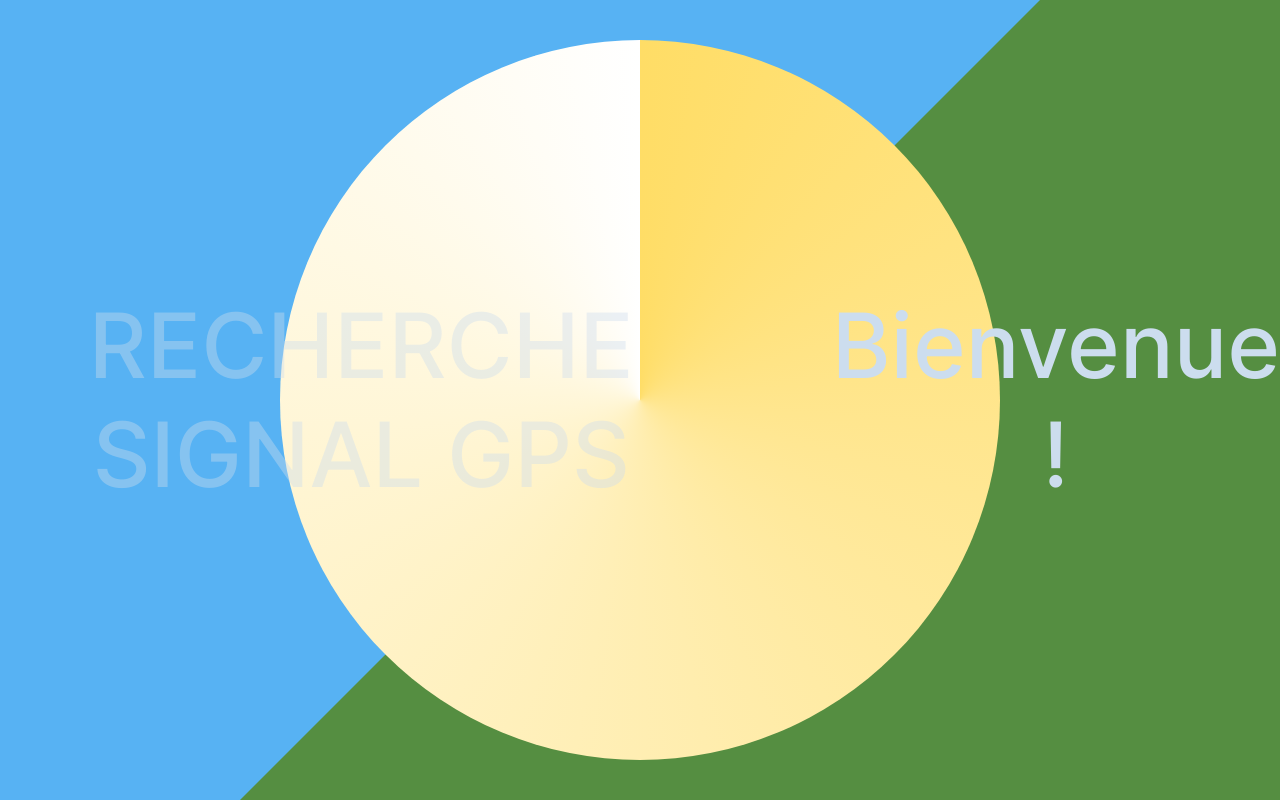
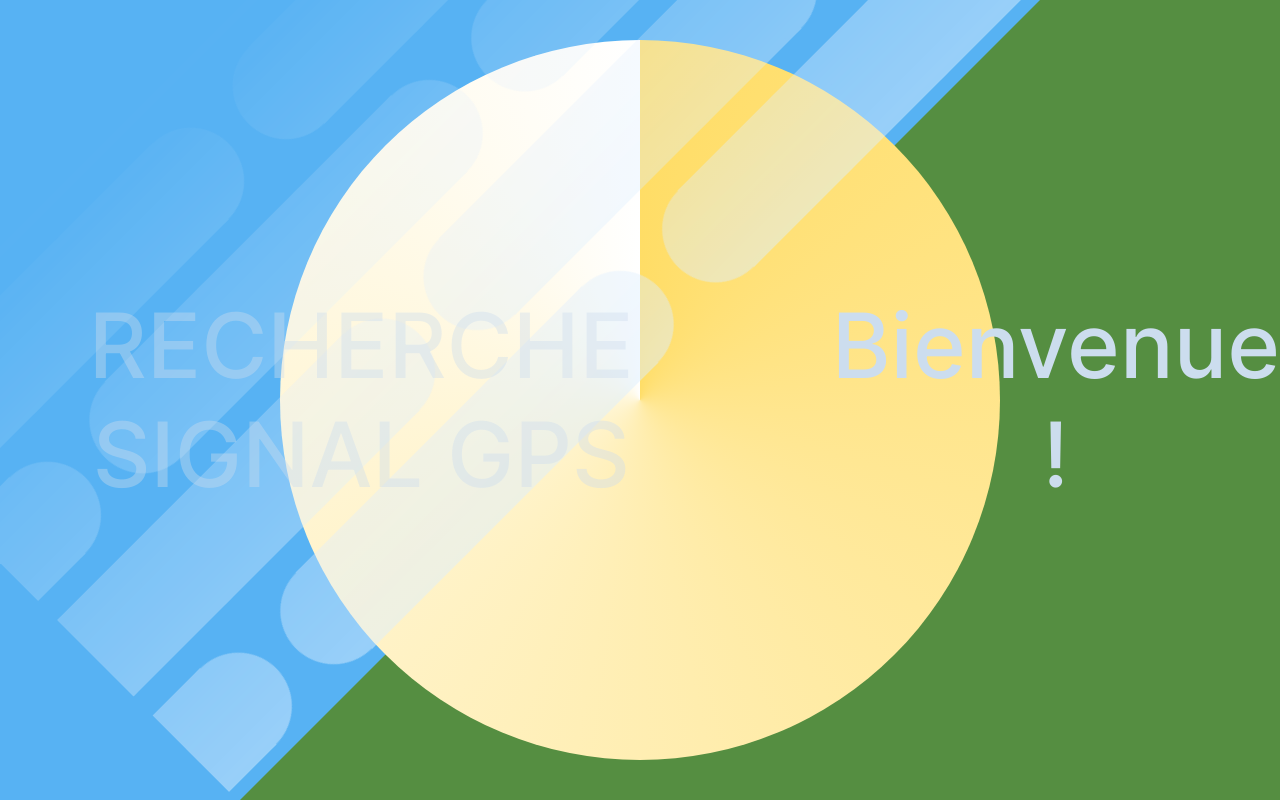
Before and after one commit to Johnmingzed/super-meteo-3000, a website: page superMeteo3000/www/index.html in a window 1280 px wide. Drawn offline with Linux system fonts and the light colour scheme.

Commit message:
Ajout des nuages avec vitesse de défilement en fonction de la vitesse du vent

```diff
--- a/superMeteo3000/www/index.html
+++ b/superMeteo3000/www/index.html
@@ -63,6 +63,9 @@
                 <h1 class="next_day">Bienvenue !</h1>
             </div>
         </div>
+        <div id="meteoFX">
+            <div id="clouds"></div>
+        </div>
         <div class="background">
             <div id="sky"></div>
             <div id="horizon"></div>
--- a/superMeteo3000/www/js/index.js
+++ b/superMeteo3000/www/js/index.js
@@ -39,6 +39,7 @@ const urlCity = 'https://api-adresse.data.gouv.fr/reverse/';
 let Latitude;
 let Longitude;
 let dayToDisplay = 0;
+let windSpeed = 0;
 
 // Variables de suivi de la souris
 var yDown = null;
@@ -66,6 +67,7 @@ const sky = document.getElementById('sky');
 const ground = document.getElementsByClassName('background')[0];
 
 // Création des éléments à afficher en plus
+const clouds = document.getElementById('clouds');
 const dateElt = document.createElement('h2');
 const nowElt = document.createElement('h3');
 
@@ -85,6 +87,7 @@ function handleTouchStart(e) {
     yDown = e.touches[0].clientY;
     actualSize = sky.clientHeight;
     sky.style.transitionDuration = "0ms";
+    clouds.style.transitionDuration = "0ms";
     console.log("click at :", yDown);
 }
 
@@ -92,18 +95,24 @@ function handleTouchEnd(e) {
     console.log("Release");
     sky.style.height = "calc(50svh - 50svw)";
     sky.style.transitionDuration = "250ms";
+    clouds.style.translate = "0 0";
+    clouds.style.transitionDuration = "250ms";
 }
 
 function handleTouchMove(e) {
     let yUp = e.touches[0].clientY;
     yDiff = yDown - yUp;
+    let translateValue = yDiff;
     let newSize = actualSize - yDiff;
     if (newSize >= actualSize * 2) {
         newSize = actualSize * 2;
+        translateValue = -actualSize;
     } else if (newSize < 0) {
         newSize = 0;
+        translateValue = actualSize;
     }
-    sky.style.height = (newSize) + "px";
+    sky.style.height = newSize + "px";
+    clouds.style.translate = "0 " + (0 - translateValue) + "px";
     console.log(sky.clientHeight, yDiff);
 }
 
@@ -220,6 +229,8 @@ function displayMeteo(meteo) {
         nextElt.innerText = 'DEMAIN';
         // Référence pour le thême des couleurs
         reference = meteo.current_condition.tmp;
+        // Récupération de la vitesse du vent
+        windSpeed = meteo.current_condition.wnd_spd;
 
         // Prévision à J+X
     } else if (dayToDisplay > 0) {
@@ -238,10 +249,15 @@ function displayMeteo(meteo) {
         nextElt.innerText = 'LE LENDEMAIN';
         // Référence pour le thême des couleurs
         reference = meteo[`fcst_day_${dayToDisplay}`].tmax;
+        // Récupération de la vitesse du vent
+        windSpeed = meteo[`fcst_day_${dayToDisplay}`].hourly_data['14H00'].WNDSPD10m;
     }
 
     // Préparations de la sélection des prochaines prévisions
     dayToDisplay += 1;
+
+    // Vitesse du vent
+    document.documentElement.style.setProperty('--wind-speed', windSpeed);
 
     // Retour à la météo du jour
     if (dayToDisplay > limit) {
--- a/superMeteo3000/www/scss/_animations.scss
+++ b/superMeteo3000/www/scss/_animations.scss
@@ -31,6 +31,22 @@
     }
 }
 
+@keyframes wind {
+    from {
+        width: var(--width);
+        left: calc(50svw - var(--width) / 2);
+    }
+    to {
+        width: calc(var(--width) + var(--size) * 10);
+        left: calc(50svw - (var(--width) + var(--size) * 10) / 2);
+    }
+}
+
+#clouds::after {
+    animation: wind calc(6000000ms / var(--wind-speed) / var(--wind-speed)) linear infinite;
+    -webkit-animation: wind calc(6000000ms / var(--wind-speed) / var(--wind-speed)) linear infinite;
+}
+
 .blink {
     animation: fade 2000ms infinite;
     -webkit-animation: fade 2000ms infinite;
--- a/superMeteo3000/www/scss/_background.scss
+++ b/superMeteo3000/www/scss/_background.scss
@@ -1,4 +1,7 @@
 .background {
+    z-index: -1;
+    position: absolute;
+    inset:0;
     height: inherit;
     width: inherit;
     overflow: inherit;
@@ -30,7 +33,7 @@
     top: 50%;
     left: 50%;
     translate: -50% -50%;
-    border-radius: 100%;
+    border-radius: 50%;
     background-color: var(--color-sun);
 }
 
--- a/superMeteo3000/www/scss/_foreground.scss
+++ b/superMeteo3000/www/scss/_foreground.scss
@@ -1,9 +1,7 @@
 .foreground {
     z-index: 1;
     position: absolute;
-    top: 50%;
-    left: 50%;
-    translate: -50% -50%;
+    inset:0;
     height: inherit;
     width: inherit;
     overflow: inherit;
--- /dev/null
+++ b/superMeteo3000/www/scss/_meteoFX.scss
@@ -0,0 +1,72 @@
+#meteoFX {
+    z-index: 0;
+    position: absolute;
+    inset: 0;
+    height: inherit;
+    width: inherit;
+    overflow: inherit;
+}
+
+#clouds {
+    position: absolute;
+    height: inherit;
+    width: inherit;
+    overflow: inherit;
+}
+
+#clouds::after {
+    --height: calc(50svh * 1.42);
+    --width: calc(var(--height) * 2);
+    position: absolute;
+    content: "";
+    height: var(--height);
+    width: var(--width);
+    bottom: 50%;
+    left: calc(50svw - var(--width) / 2);
+    z-index: 1;
+
+    /* Clouds Settings */
+    --size: 3rem;
+    --AA: 1px;
+    --angle: -45deg;
+    --color-clouds: #def;
+
+    background:
+        /* Circles 1 */
+        radial-gradient(circle,
+            var(--color-clouds) calc(var(--size) / 2 - var(--AA)),
+            transparent calc(var(--size) / 2)),
+        /* Circles 2 */
+        radial-gradient(circle,
+            var(--color-clouds) calc(var(--size) / 2 - var(--AA)),
+            transparent calc(var(--size) / 2)),
+        /* Rectangles 1 */
+        conic-gradient(at calc(var(--size) * 3.75) var(--size),
+            transparent 0.25turn 0.75turn,
+            var(--color-clouds) 0.75turn),
+        /* Rectangles 2 */
+        conic-gradient(at calc(var(--size) * 3.75) var(--size),
+            transparent 0.25turn 0.75turn,
+            var(--color-clouds) 0.75turn);
+
+    /* Patterns sizes */
+    background-size:
+        calc(var(--size) * 1.25) calc(var(--size) * 2.5),
+        calc(var(--size) * 1.25) calc(var(--size) * 2.5),
+        calc(var(--size) * 5) calc(var(--size) * 2.5),
+        calc(var(--size) * 5) calc(var(--size) * 2.5);
+
+    /* Offest patterns positions */
+    background-position:
+        0 calc(100% + var(--size) * 0.625),
+        calc(var(--size) * 0.625) calc(100% + var(--size) * -0.625),
+        calc(var(--size) * 5) calc(100% + var(--size) * 0.125),
+        calc(var(--size) * 1.875) calc(100% + var(--size) * 1.375);
+
+    /* Alpha gradient */
+    mask-image: linear-gradient(to bottom, rgba(0, 0, 0, 0), rgba(0, 0, 0, 0.5));
+    -webkit-mask-image: linear-gradient(to bottom, rgba(0, 0, 0, 0), rgba(0, 0, 0, 0.5));
+
+    transform: rotate(var(--angle));
+    transform-origin: bottom;
+}
--- a/superMeteo3000/www/scss/_root.scss
+++ b/superMeteo3000/www/scss/_root.scss
@@ -6,6 +6,7 @@
     --color-sun: #fd6;
     --color-grass: #558E41;
     --color-sand:#C1B27E;
+    --wind-speed:0;
     font-family: 'Inter', system-ui, -apple-system, -apple-system-font, 'Segoe UI', 'Roboto', sans-serif;
     font-size: 4.5vw;
     color: var(--color-dark);
--- a/superMeteo3000/www/scss/style.scss
+++ b/superMeteo3000/www/scss/style.scss
@@ -2,5 +2,6 @@
 @import 'root';
 @import 'layout';
 @import 'background';
+@import 'meteoFX';
 @import 'foreground';
 @import 'animations';
```
Also changed, not shown: superMeteo3000/www/css/style.css, 1 other file.
